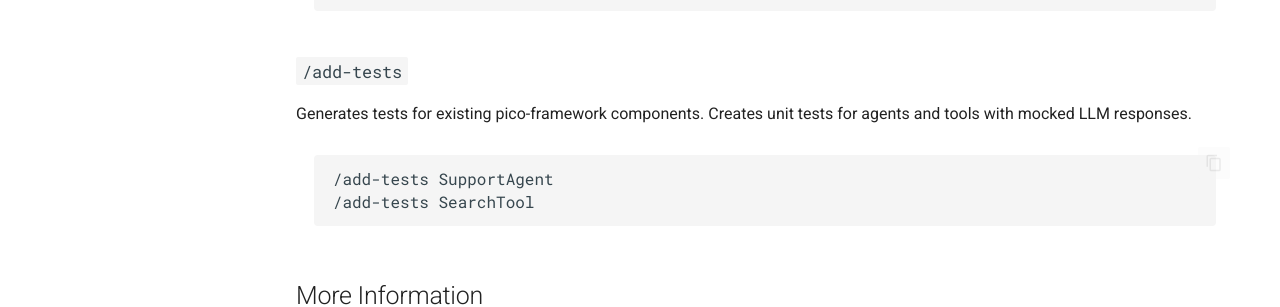
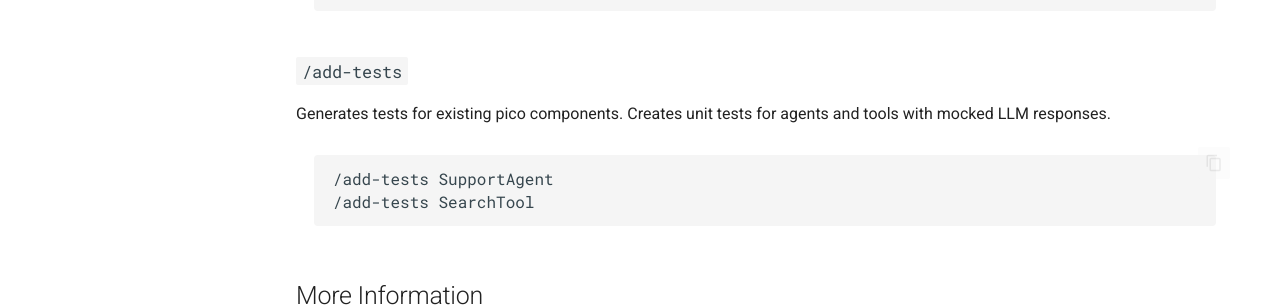
Before and after one commit to dperezcabrera/pico-agent, an MkDocs documentation site: the page built from docs/skills.md, in a window 1280 px wide and 900 px high, scrolled down 981 px. Shown: the part 365-672 px from the top of the window. Built offline with MkDocs 1.6.1 and Material for MkDocs 9.7.7, drawn with Linux system fonts in a browser that asks for light colours; comment, search, counter and statistics services are not loaded; some of the changed text lies outside the part shown.

Commit message:
docs: update README and skills reference

````diff
--- a/docs/skills.md
+++ b/docs/skills.md
@@ -8,7 +8,7 @@
 curl -sL https://raw.githubusercontent.com/dperezcabrera/pico-skills/main/install.sh | bash -s -- agent
 ```
 
-Or install all pico-framework skills:
+Or install all pico skills:
 
 ```bash
 curl -sL https://raw.githubusercontent.com/dperezcabrera/pico-skills/main/install.sh | bash
@@ -48,7 +48,7 @@
 
 ### `/add-tests`
 
-Generates tests for existing pico-framework components. Creates unit tests for agents and tools with mocked LLM responses.
+Generates tests for existing pico components. Creates unit tests for agents and tools with mocked LLM responses.
 
 ```
 /add-tests SupportAgent
````
Also changed, not shown: README.md (+1 -1 lines), 1 other file.
